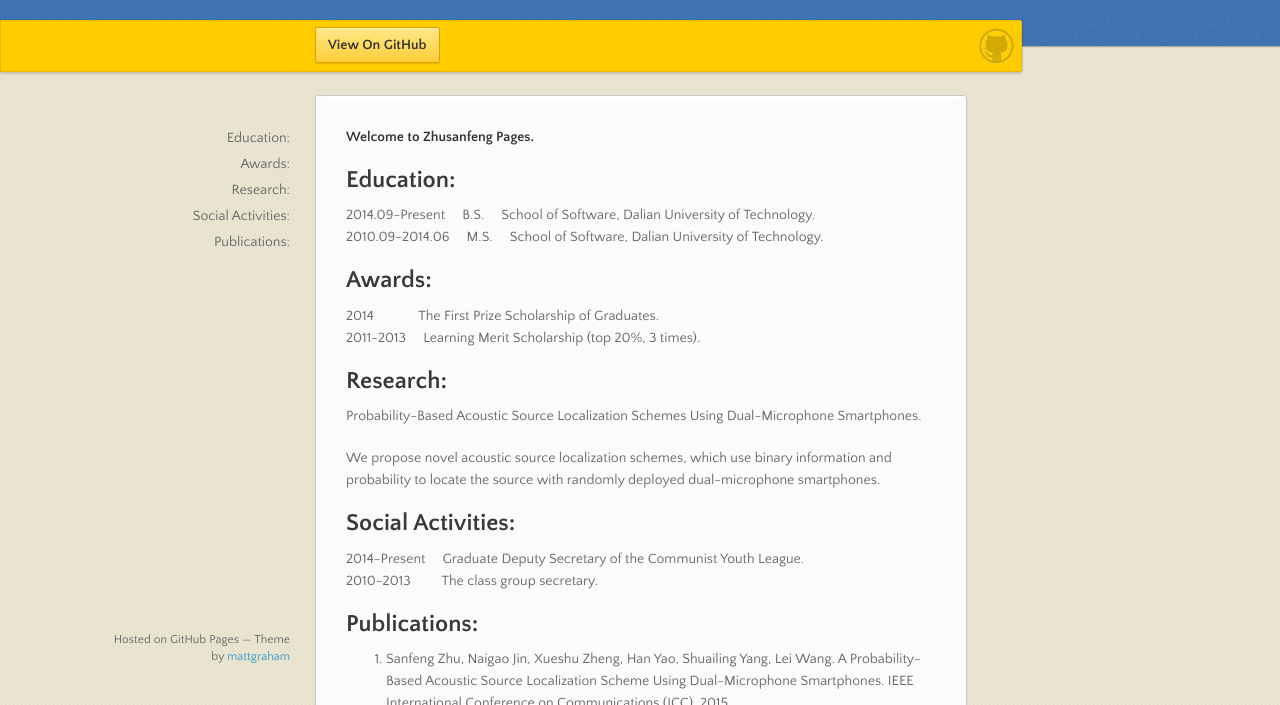
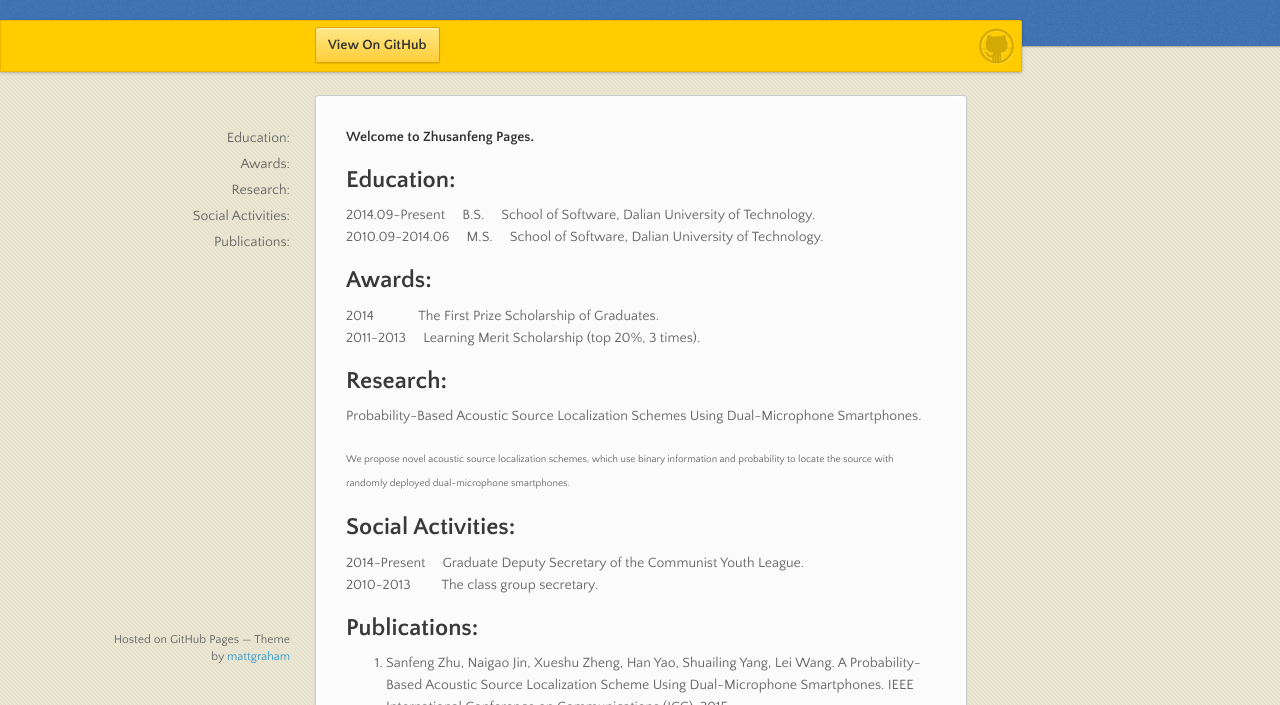
Before and after one commit to Sanfengzhu/sanfengzhu.github.io, a plain HTML site: page index.html in a window 1280 px wide. Shown: the part 95-800 px from the top of the page. Drawn offline with nearby package versions, Linux system fonts and the light colour scheme.

Commit message:
Update index.html

```diff
--- a/index.html
+++ b/index.html
@@ -51,7 +51,7 @@
 
 <p>Probability-Based Acoustic Source Localization Schemes Using Dual-Microphone Smartphones.   </p>
 
-<p>We propose novel acoustic source localization schemes, which use binary information and probability to locate the source with randomly deployed dual-microphone smartphones.</p>
+<p><font size='1'>We propose novel acoustic source localization schemes, which use binary information and probability to locate the source with randomly deployed dual-microphone smartphones.</font></p>
 
 <h2>
 <a id="social-activities" class="anchor" href="#social-activities" aria-hidden="true"><span class="octicon octicon-link"></span></a>Social Activities:</h2>
```
